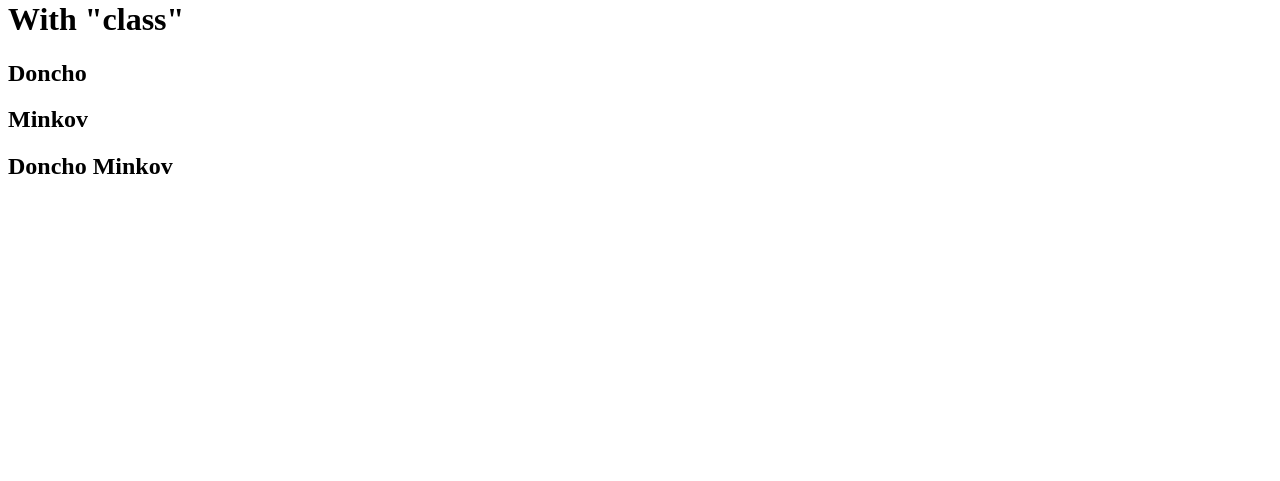
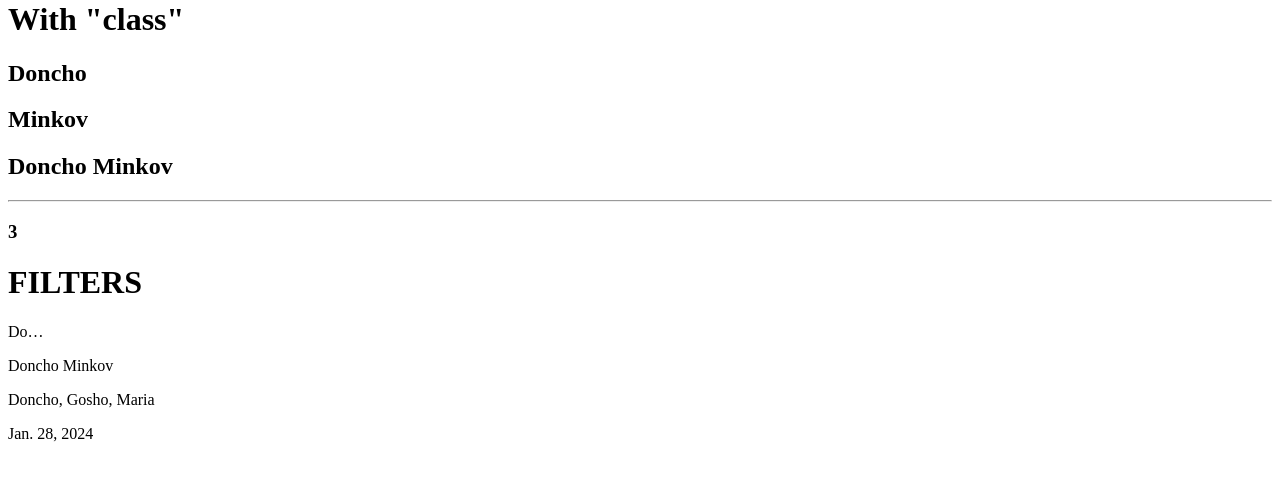
Before and after one commit to Tonkooo/Softuni_django_templates_and_static_files_exercise, a Django app: page / in a window 1280 px wide. Shown: the part 257-738 px from the top of the page. Run offline with Django 5.2, Linux system fonts and the light colour scheme.

Commit message:
testing some filters

```diff
--- a/django_templates_static_files/employees/views.py
+++ b/django_templates_static_files/employees/views.py
@@ -1,4 +1,7 @@
+import datetime
+
 from django.shortcuts import render
+
 
 class Person:
     def __init__(self, first_name, last_name):
@@ -18,7 +21,9 @@ def index(request):
             'last_name': 'Minkov',
         },
         'person_obj': Person("Doncho", "Minkov"),
-
+        "ll": [1, 2, 3,],
+        'names': ["Doncho", "Gosho", "Maria"],
+        'date': datetime.date.today()
     }
 
     return render(request, 'employees/index.html', context)
--- a/templates/employees/index.html
+++ b/templates/employees/index.html
@@ -9,3 +9,18 @@
 <h2> {{ person_obj.first_name }}</h2>
 <h2> {{ person_obj.last_name }}</h2>
 <h2> {{ person_obj.full_name }}</h2>
+
+<hr>
+<h3>{{ ll.2 }}</h3>
+
+<h1>FILTERS</h1>
+<p>
+{{ person_obj.full_name|truncatechars:3 }}
+    </p>
+
+<p>
+    {{ person_obj.full_name|truncatechars:33 }}
+</p>
+
+<p> {{ names|join:', ' }}</p>
+<p> {{ date }} </p>
```
